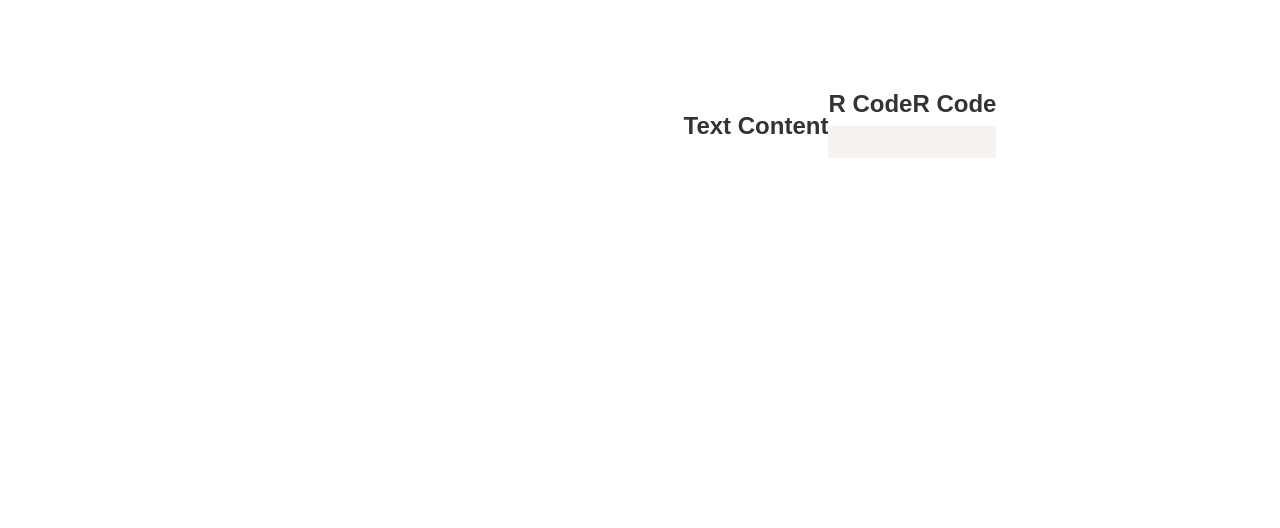
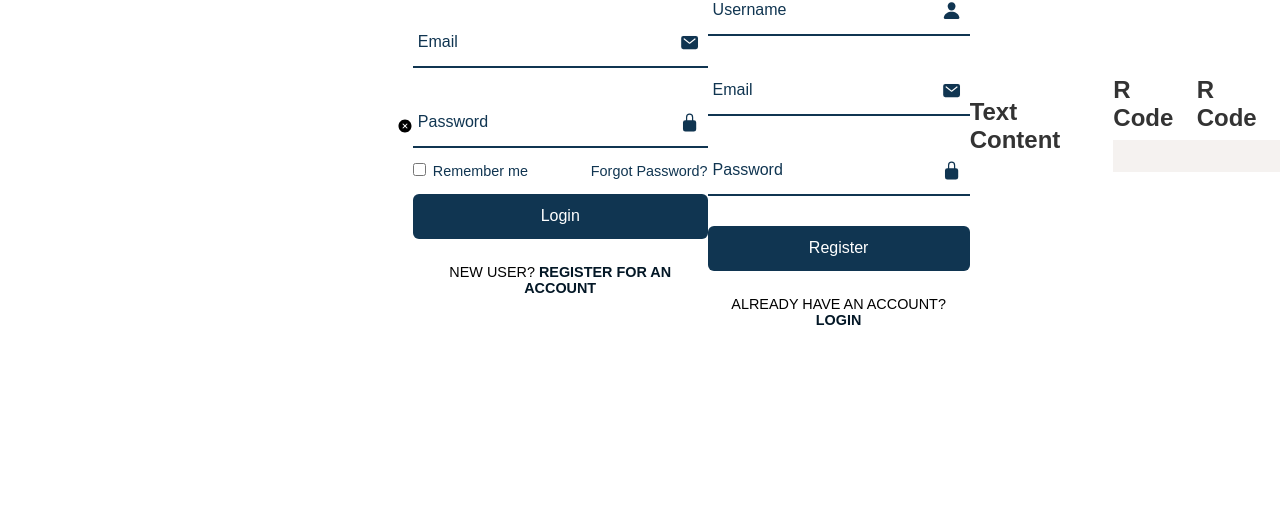
Before and after one commit to MykhaelaD/RLessons, a plain HTML site: page instructions.html in a window 1280 px wide. Shown: the part 272-800 px from the top of the page. Drawn offline with nearby package versions, Linux system fonts and the light colour scheme.

Commit message:
instructions.html
Need to fix the issue of having the double and overlapping login on the instructions page.

```diff
--- a/instructions.html
+++ b/instructions.html
@@ -21,14 +21,83 @@
     <header>
         <h2 class="logo">MSMU</h2>
         <nav class="navigation">
-            <a href=""#>Home</a>
-            <a href=""#>Instructions</a>
-            <a href=""#>Lessons</a>
+            <a href="home.html"#>Home</a>
+            <a href="instructions.html"#>Instructions</a>
+            <a href="lessons.html"#>Lessons</a>
             <button id="btnSignOut" class="btnSignOut">Sign Out</button>
         </nav>
     </header>
     <div class="wrapper">
         <p>Hello</p>
+        </div>
+        <span class="icon-close">
+            <ion-icon name="close-circle"></ion-icon>
+        </span>
+
+        <div class = "form-box login">
+            <h2>Login</h2>
+            <form action="#">
+                <div class="input-box">
+                    <span class="icon">
+                        <ion-icon name="mail"></ion-icon>
+                    </span>
+                    <input type="email" required id="email">
+                    <label>Email</label>
+                </div>
+                <div class="input-box">
+                    <span class="icon">
+                        <ion-icon name="lock-closed"></ion-icon>
+                    </span>
+                    <input type="password" required id="password">
+                    <label>Password</label>
+                </div>
+                <div class="remember-forgot">
+                    <label><input type="checkbox">
+                    Remember me</label>
+                    <a href="#">Forgot Password?</a>
+                </div>
+                <div>
+                    <button type="submit" class="btn">Login</button>
+                </div>
+                <div class="login-register">
+                    <p>New user? <a href="#"
+                    class="register-link">Register for an account</a></p>
+                </div>
+            </form>
+        </div>
+        <div class = "form-box register">
+            <h2>Registration</h2>
+            <form action="#">
+                <div class="input-box">
+                    <span class="icon">
+                        <ion-icon name="person"></ion-icon>
+                    </span>
+                    <input type="text" required id="username">
+                    <label>Username</label>
+                </div>
+                <div class="input-box">
+                    <span class="icon">
+                        <ion-icon name="mail"></ion-icon>
+                    </span>
+                    <input type="email" required id="email1">
+                    <label>Email</label>
+                </div>
+                <div class="input-box">
+                    <span class="icon">
+                        <ion-icon name="lock-closed"></ion-icon>
+                    </span>
+                    <input type="password" required id="password1">
+                    <label>Password</label>
+                </div>
+                <div class="remember-forgot">
+
+                </div>
+                <button type="submit" class="btn" id="signUp">Register</button>
+                <div class="login-register">
+                    <p>Already have an account? <a href="#"
+                    class="login-link">Login</a></p>
+                </div>
+            </form>
         </div>
 
         <div class="file-content" id="fileContent1">
@@ -73,7 +142,7 @@
  <script src="https://cdnjs.cloudflare.com/ajax/libs/prism/1.25.0/prism.min.js"></script>
 
 
-    <script src="script.js"></script>
+    <script src="script1.js"></script>
     <script type="module" src="https://unpkg.com/ionicons@7.1.0/dist/ionicons/ionicons.esm.js"></script>
     <script nomodule src="https://unpkg.com/ionicons@7.1.0/dist/ionicons/ionicons.js"></script>
 </body>
```
